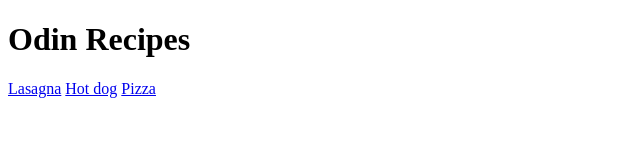
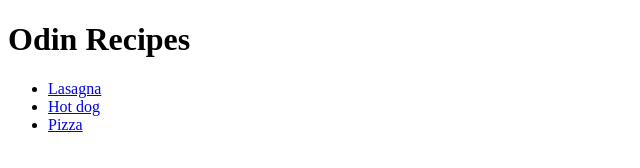
Before and after one commit to cheuklau86/odin-recipes, a plain HTML site: page index.html in a window 1280 px wide. Shown: the whole page, without its empty margins (0-640 px from the left). Drawn offline with Linux system fonts and the light colour scheme.

Commit message:
make recipes into ul

```diff
--- a/index.html
+++ b/index.html
@@ -8,8 +8,10 @@
 
     <body>
         <h1>Odin Recipes</h1>
-        <a href="recipes/lasagna.html">Lasagna</a>
-        <a href="recipes/hot_dog.html">Hot dog</a>
-        <a href="recipes/pizza.html">Pizza</a>
+        <ul>
+            <li><a href="recipes/lasagna.html">Lasagna</a></li>
+            <li><a href="recipes/hot_dog.html">Hot dog</a></li>
+            <li><a href="recipes/pizza.html">Pizza</a></li>
+        </ul>
     </body>
 </html>
```
